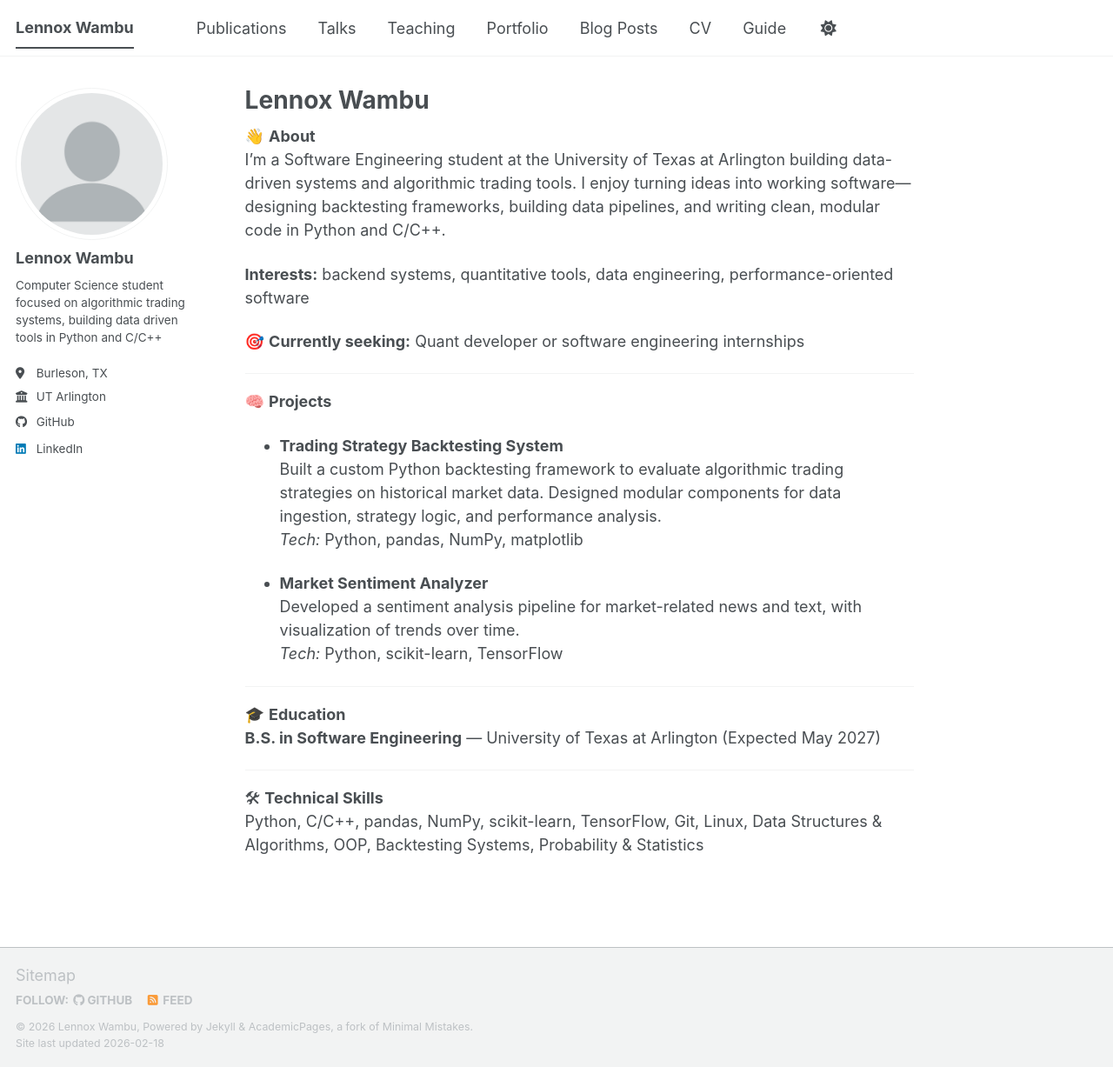
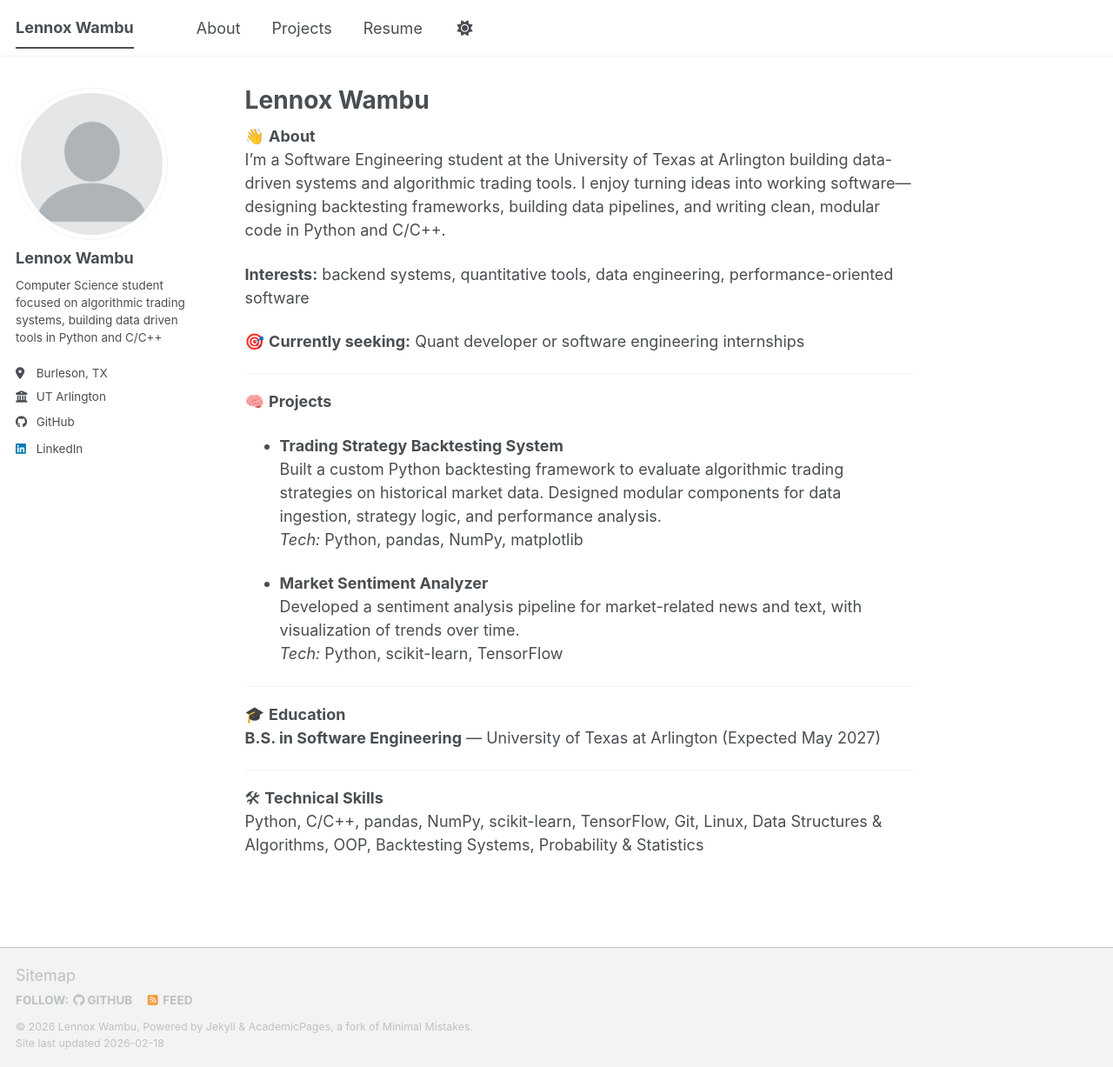
Before and after one commit to lennox909/lennox909.github.io, a Jekyll site: the page built from _pages/about.md, in a window 1280 px wide and 1227 px high. Shown: the whole window at 87% size. Built offline with Jekyll 4.4.1, drawn with Linux system fonts in a browser that asks for light colours; a script bundle is joined from its source files by our own code; library files that are not in the unit come from our copies.

Commit message:
Update navigation links and add new entries

```diff
--- a/_data/navigation.yml
+++ b/_data/navigation.yml
@@ -8,26 +8,9 @@
 #      Markdown formatted page while the second is generated using JSON.
 
 main:
-  - title: "Publications"
-    url: /publications/
-
-  - title: "Talks"
-    url: /talks/
-
-  - title: "Teaching"
-    url: /teaching/
-
-  - title: "Portfolio"
+  - title: "About"
+    url: /
+  - title: "Projects"
     url: /portfolio/
-
-  - title: "Blog Posts"
-    url: /year-archive/
-
-  - title: "CV"
-    url: /cv/
-
-  # - title: "CV"
-  #   url: /cv-json/
-
-  - title: "Guide"
-    url: /markdown/
+  - title: "Resume"
+    url: /files/resume.pdf
```
